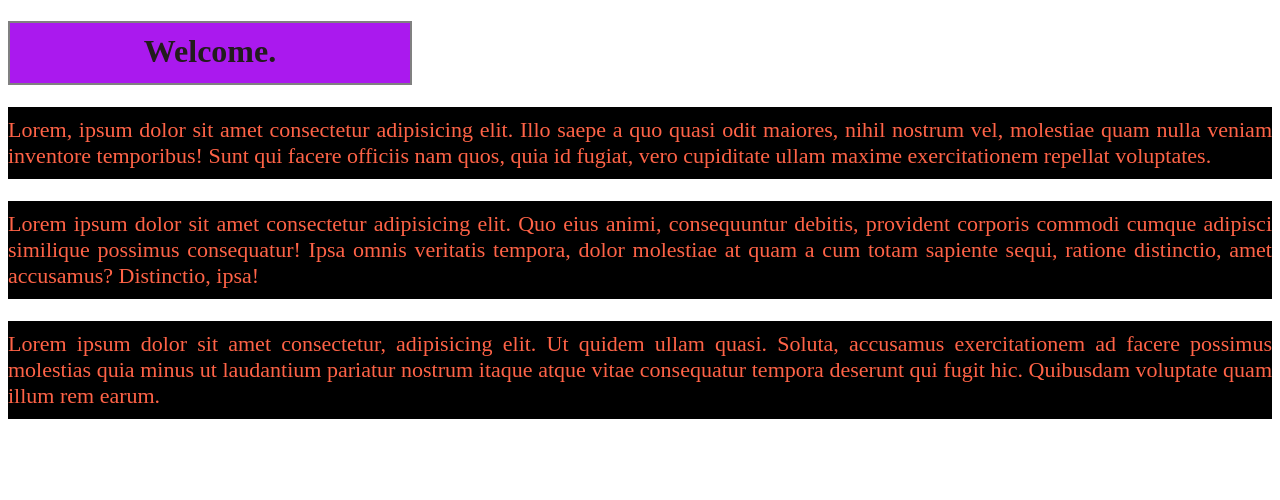
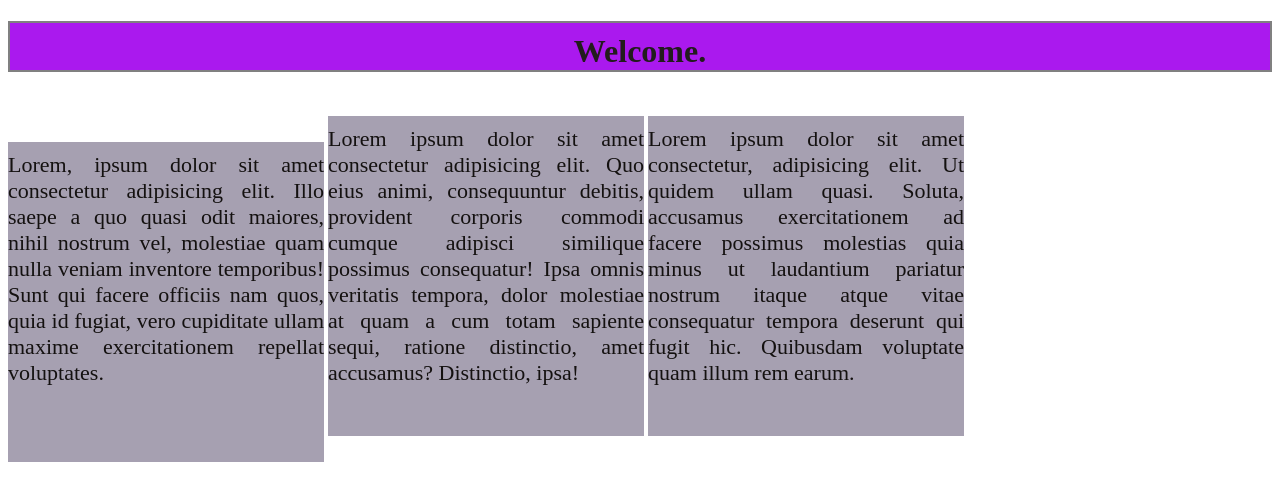
Before and after one commit to galibyamin/everything-, a plain HTML site: page index.html in a window 1280 px wide. Drawn offline with Linux system fonts and the light colour scheme.

Commit message:
adding display block

```diff
--- a/style.css
+++ b/style.css
@@ -1,22 +1,26 @@
-
-p{
-    color: tomato;
-    font-size: 22px;
-    font-family: 'Times New Roman', Times, serif;
-    background-color: black;
-    text-align: center;
-    text-align: justify;
-    padding-top: 10px;
-    padding-bottom: 10px;
-}
 h1{
     color: rgb(34, 28, 28);
-    height: 50px;
-    width: 400px;
+    /* height: 50px;
+    width: 400px; */
     background-color: rgb(170, 25, 238);
     justify-content: center;
     text-align: center;
     padding-top: 10px;
     border: 2px solid gray;
 
+
 }
+
+p{
+    color: rgb(20, 17, 16);
+    font-size: 22px;
+    font-family: 'Times New Roman', Times, serif;
+    background-color: rgb(166, 160, 177);
+    text-align: center;
+    text-align: justify;
+    padding-top: 10px;
+    padding-bottom: 10px;
+    height: 300px;
+    width: 25%;
+    display: inline-block;
+}
```
